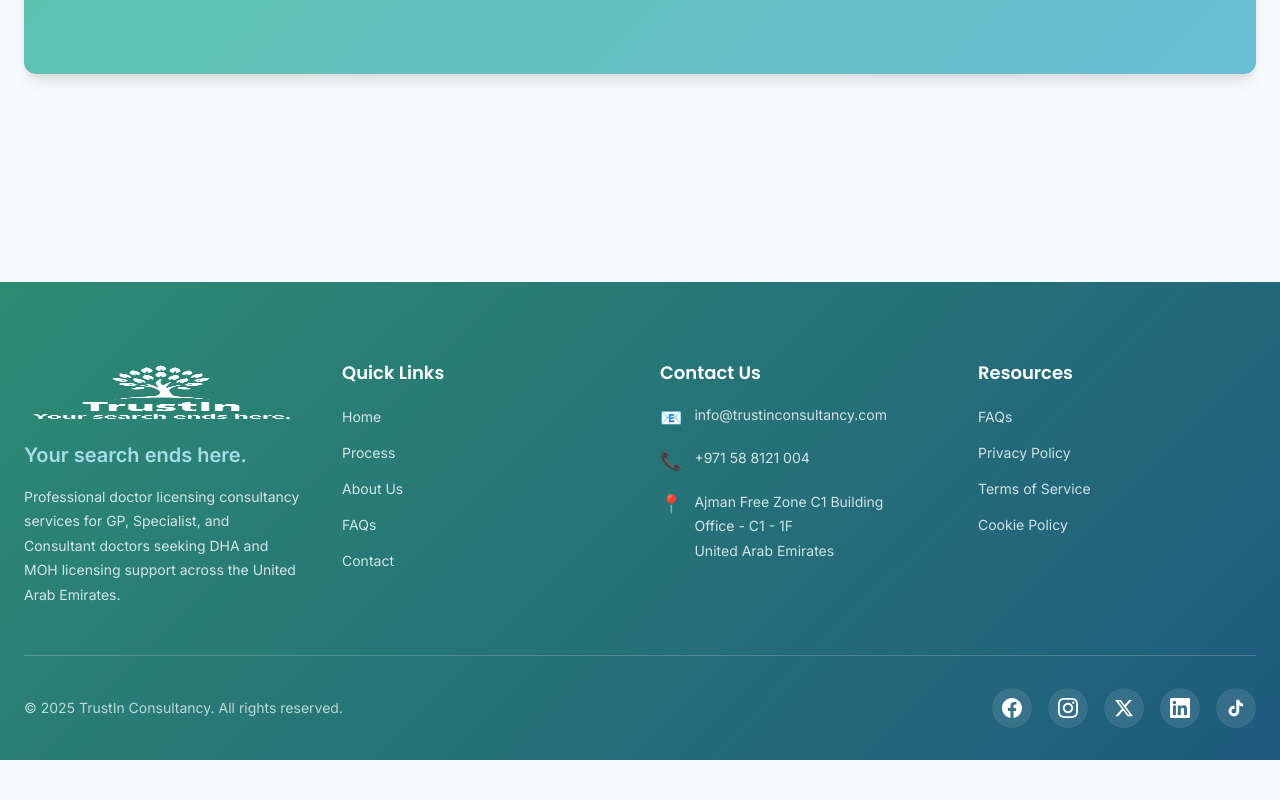
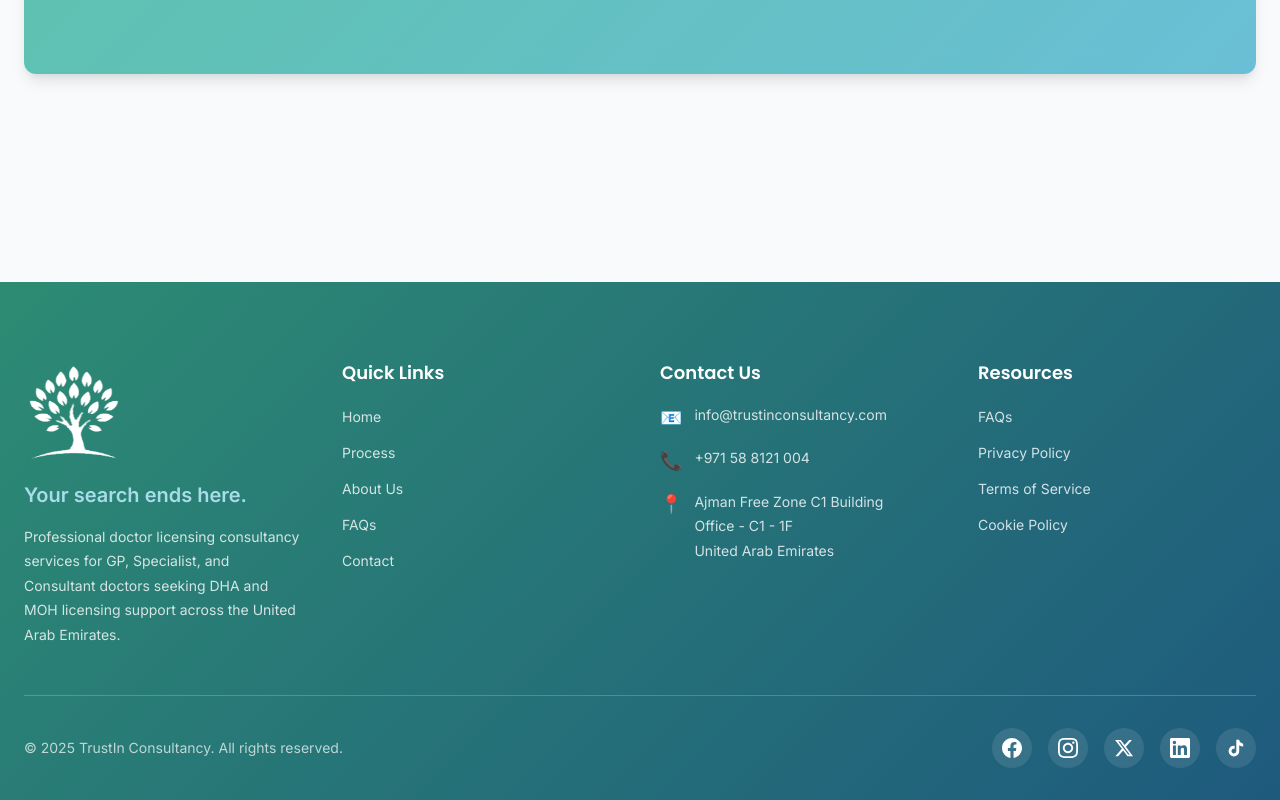
Before and after one commit to muazaqdas/trustin, a React (Vite) app: page /faq in a window 1280 px wide. Shown: the part 4265-5065 px from the top of the page. Before the commit the page ends 5025 px from the top, so only its background shows below. Built offline with nearby package versions, Linux system fonts and the light colour scheme.

Commit message:
feat: update footer

```diff
--- a/index.html
+++ b/index.html
@@ -2,7 +2,7 @@
 <html lang="en">
   <head>
     <meta charset="UTF-8" />
-    <link rel="icon" type="image/png" href="/logo.png" />
+    <link rel="icon" type="image/png" href="/logo-cropped.png" />
     <meta name="viewport" content="width=device-width, initial-scale=1.0" />
     <meta name="description" content="TrustIn - Professional healthcare licensing services for doctors, nurses, and allied health professionals. Your search ends here." />
     <meta name="keywords" content="healthcare licensing, medical license, nurse licensing, doctor licensing, healthcare professional" />
--- a/src/components/layout/Footer.css
+++ b/src/components/layout/Footer.css
@@ -26,8 +26,8 @@
 }
 
 .footer-logo {
-  height: 60px;
-  width: auto;
+  height: 100px;
+  width: 100px;
   margin-bottom: var(--space-4);
   filter: brightness(0) invert(1);
 }
--- a/src/components/layout/Footer.jsx
+++ b/src/components/layout/Footer.jsx
@@ -19,7 +19,7 @@ const Footer = () => {
         <div className="footer-content">
           {/* Logo and Tagline */}
           <div className="footer-column footer-brand">
-            <img src="/logo.png" alt="TrustIn Consultancy Logo" className="footer-logo" />
+            <img src="/logo-cropped.png" alt="TrustIn Consultancy Logo" className="footer-logo" />
             <p className="footer-tagline">Your search ends here.</p>
             <p className="footer-description">
               Professional doctor licensing consultancy services for GP, Specialist, and Consultant doctors seeking
```
Also changed, not shown: public/logo-cropped.png (added).
